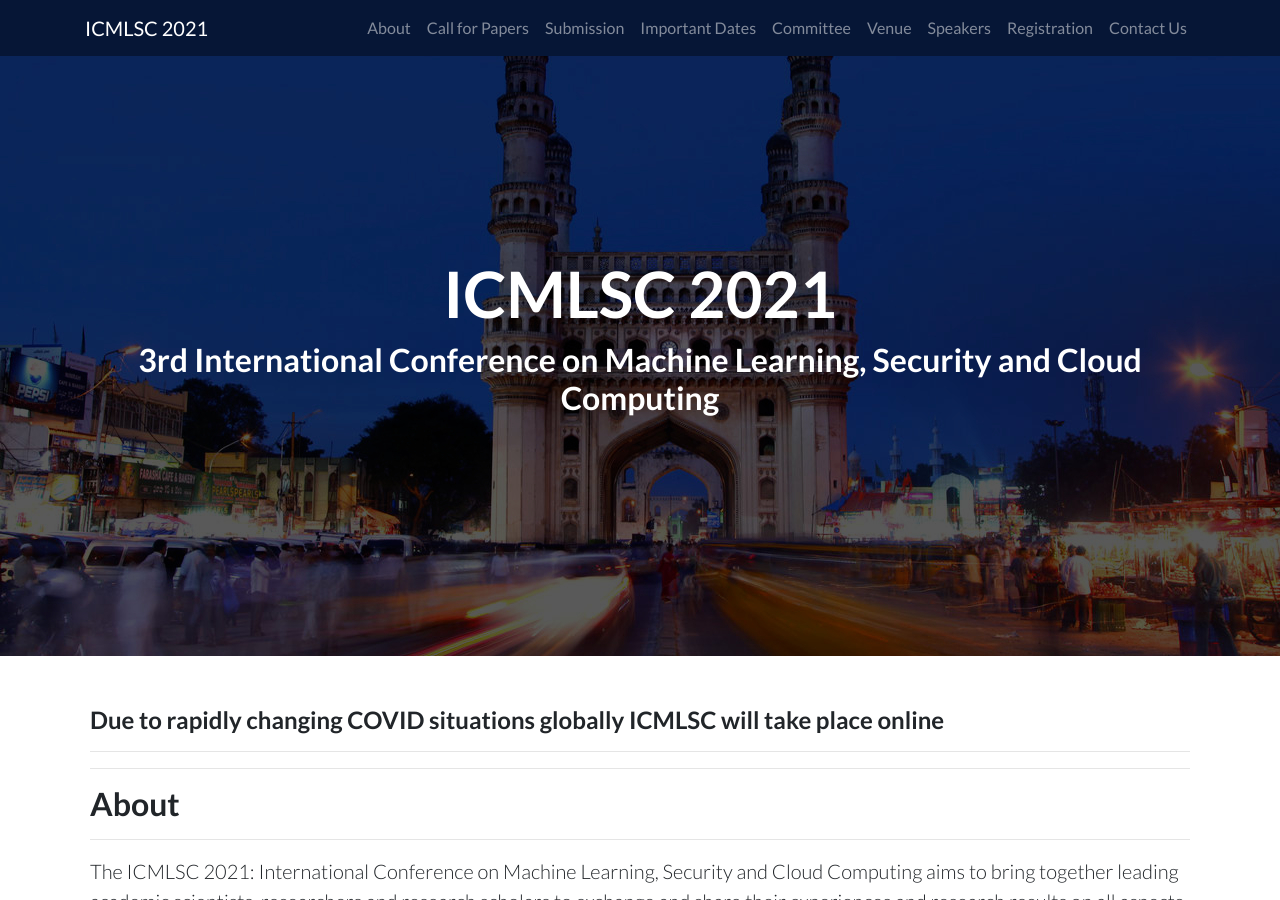
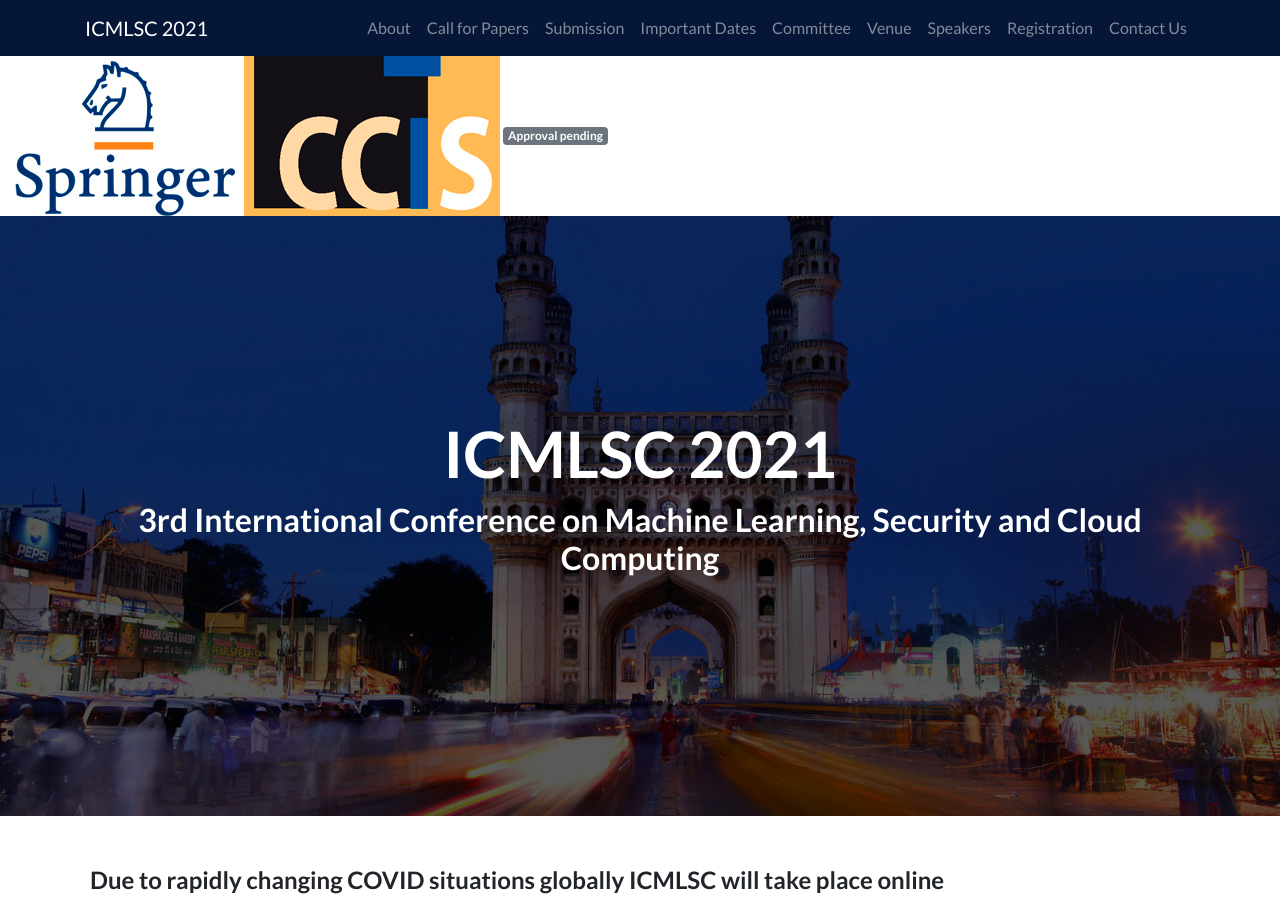
Before and after one commit to ieeevardhaman/icmlsc-website, a Jekyll site: the page built from pages/about.md, in a window 1280 px wide and 900 px high. Built offline with Jekyll 4.4.1, drawn with Linux system fonts in a browser that asks for light colours; our own code applies the rules of GitHub Pages for plain Markdown files.

Commit message:
Update header.html

```diff
--- a/_includes/header.html
+++ b/_includes/header.html
@@ -1,6 +1,7 @@
 
 
-
+    <img  src="/img/logos/springer.jpg" class="springer logo">
+      <span class="badge badge-secondary">Approval pending</span>
 
 <header class="masthead text-center text-white">
     <div class="container">
```
